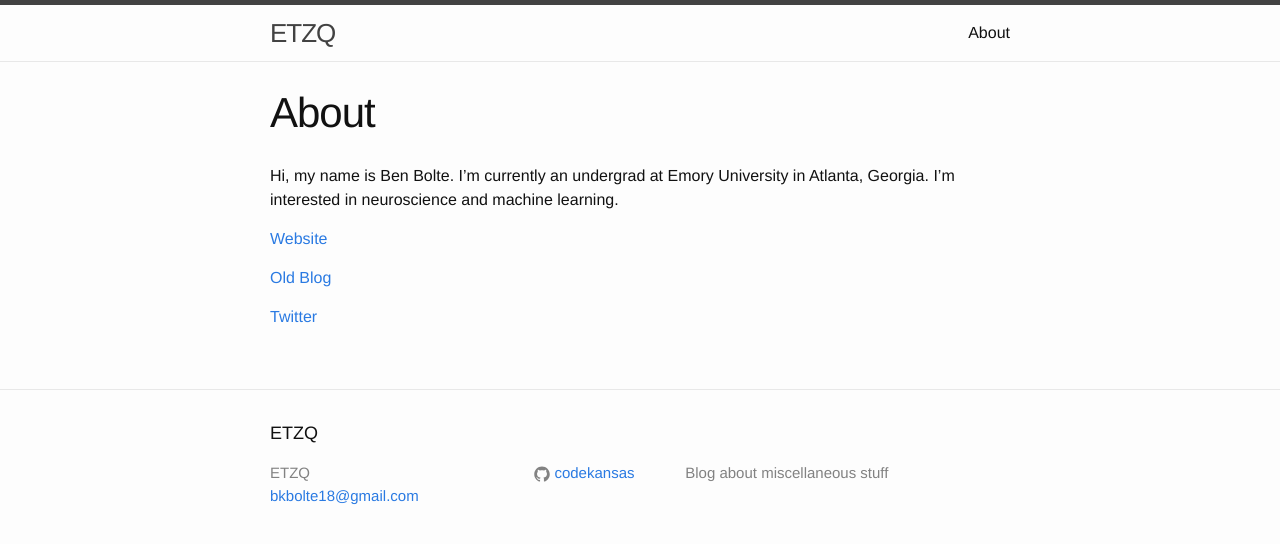
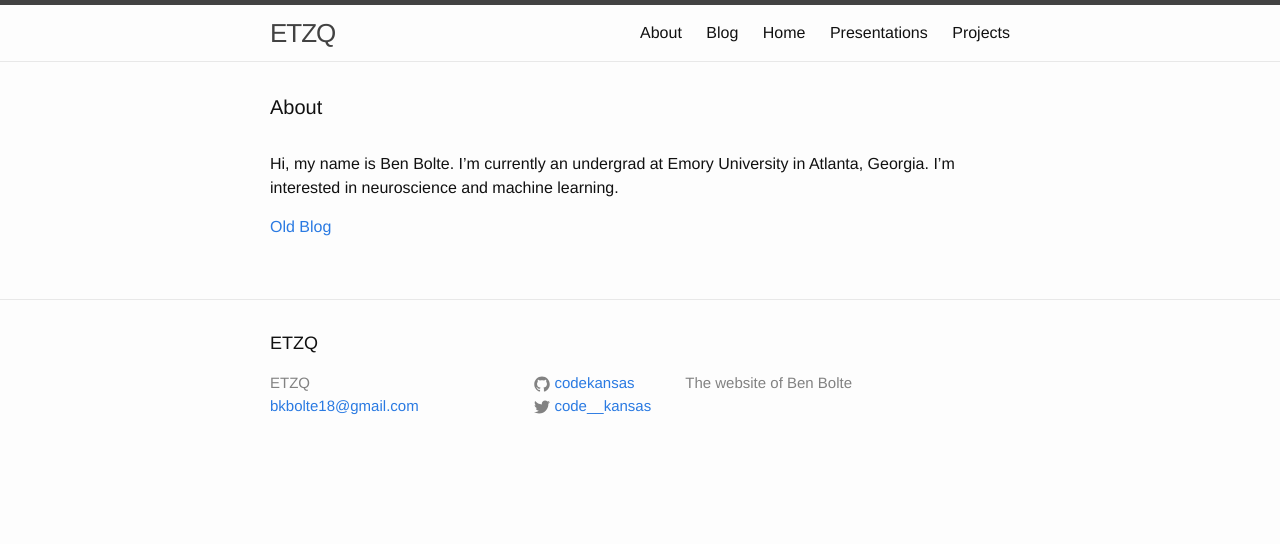
Before and after one commit to codekansas/codekansas.github.io, a Jekyll site: the page built from about.md, in a window 1280 px wide. Shown: the top 544 px of the page. Built offline with Jekyll 4.4.1, drawn with Linux system fonts in a browser that asks for light colours.

Commit message:
refactored some stuff

```diff
--- a/_config.yml
+++ b/_config.yml
@@ -2,11 +2,12 @@
 title: ETZQ
 email: bkbolte18@gmail.com
 description: >
-  Blog about miscellaneous stuff
+  The website of Ben Bolte
 baseurl: ""
 url: "http://codekansas.github.io"
 github_username: codekansas
+twitter_username: code__kansas
 
 # Build settings
 markdown: kramdown
-permalink: /:year/:title:output_ext
+permalink: /blog/:year/:title:output_ext
--- a/_layouts/page.html
+++ b/_layouts/page.html
@@ -4,7 +4,7 @@ layout: default
 <div class="post">
 
   <header class="post-header">
-    <h1 class="post-title">{{ page.title }}</h1>
+    <h1 class="page-heading">{{ page.title }}</h1>
   </header>
 
   <article class="post-content">
--- a/about.md
+++ b/about.md
@@ -6,8 +6,4 @@ permalink: /about/
 
 Hi, my name is Ben Bolte. I'm currently an undergrad at Emory University in Atlanta, Georgia. I'm interested in neuroscience and machine learning.
 
-[Website](http://benjaminbolte.com)
-
 [Old Blog](https://benjaminbolte.wordpress.com/)
-
-[Twitter](https://twitter.com/code__kansas)
```
Also changed, not shown: blog.html (added, +25 -0 lines), index.html (+15 -12 lines), presentations.md (added, +16 -0 lines), projects.md (added, +18 -0 lines).
